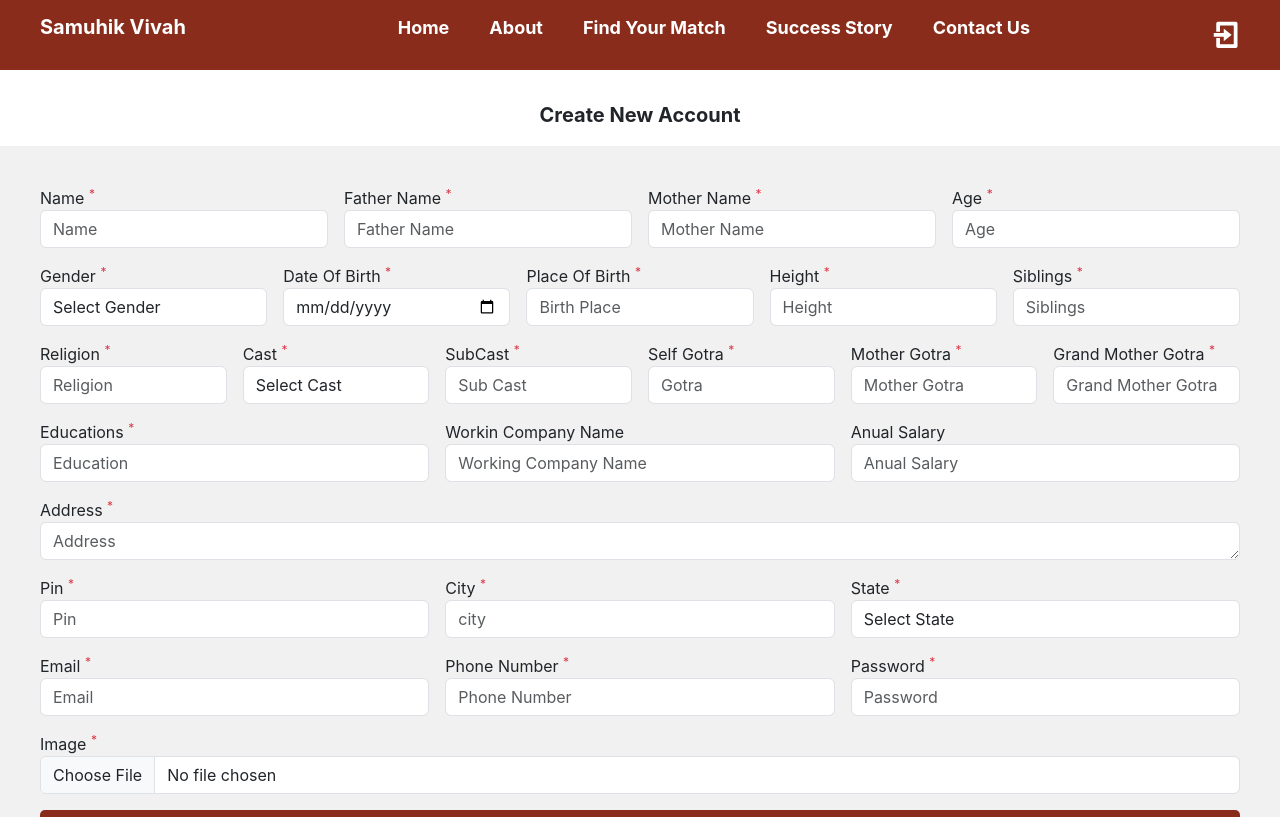
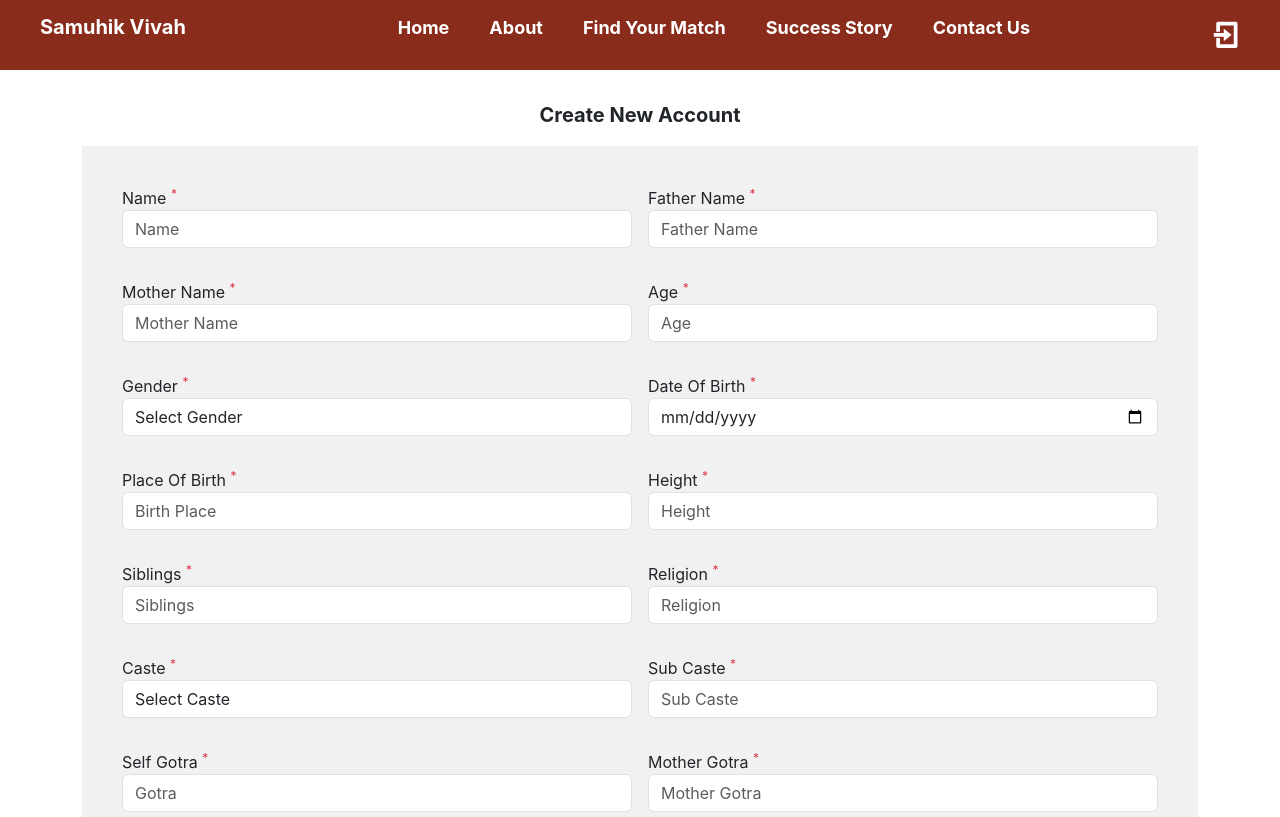
Before and after one commit to Mannumishra/sadi, a React (Create React App) app: page /signup in a window 1280 px wide. Shown: the top 817 px of the page. Built offline with nearby package versions, Linux system fonts and the light colour scheme.

Commit message:
add chnages

```diff
--- a/src/Components/Signup/Signup.jsx
+++ b/src/Components/Signup/Signup.jsx
@@ -92,116 +92,106 @@ const Signup = () => {
   return (
     <>
       <p className='signupheading'>Create New Account</p>
-      <div className="singnup">
+      <div className="container signup">
         <div className="signupform">
           <form action="" onSubmit={postData}>
             <div className="row g-3">
-              <div className="col mb-3">
-                <label htmlFor=""> Name  <span><sup className='text-danger'>*</sup></span></label>
-                <input type="text" name='name' className="form-control" onChange={getInputData} placeholder="Name" required />
+              <div className="col-md-6 mb-3">
+                <label htmlFor="name"> Name <span><sup className="text-danger">*</sup></span></label>
+                <input type="text" name="name" className="form-control" onChange={getInputData} placeholder="Name" required />
               </div>
-              <div className="col mb-3">
-                <label htmlFor="">Father Name <span><sup className='text-danger'>*</sup></span></label>
-                <input type="text" name='fathername' className="form-control" onChange={getInputData} placeholder="Father Name" required />
+              <div className="col-md-6 mb-3">
+                <label htmlFor="fathername">Father Name <span><sup className="text-danger">*</sup></span></label>
+                <input type="text" name="fathername" className="form-control" onChange={getInputData} placeholder="Father Name" required />
               </div>
-              <div className="col mb-3">
-                <label htmlFor="">Mother Name <span><sup className='text-danger'>*</sup></span></label>
-                <input type="text" name='mothername' className="form-control" onChange={getInputData} placeholder="Mother Name" required />
+              <div className="col-md-6 mb-3">
+                <label htmlFor="mothername">Mother Name <span><sup className="text-danger">*</sup></span></label>
+                <input type="text" name="mothername" className="form-control" onChange={getInputData} placeholder="Mother Name" required />
               </div>
-              <div className="col mb-3">
-                <label htmlFor="">Age <span><sup className='text-danger'>*</sup></span></label>
-                <input type="text" name='age' className="form-control" onChange={getInputData} placeholder="Age" required />
+              <div className="col-md-6 mb-3">
+                <label htmlFor="age">Age <span><sup className="text-danger">*</sup></span></label>
+                <input type="text" name="age" className="form-control" onChange={getInputData} placeholder="Age" required />
               </div>
-            </div>
-            <div className="row g-3">
-              <div className="col mb-3">
-                <label htmlFor="">Gender <span><sup className='text-danger'>*</sup></span></label>
-                <select name="gender" id="" className='form-control' onChange={getInputData} required>
-                  <option value="Select gender" >Select Gender</option>
+              <div className="col-md-6 mb-3">
+                <label htmlFor="gender">Gender <span><sup className="text-danger">*</sup></span></label>
+                <select name="gender" className="form-control" onChange={getInputData} required>
+                  <option value="Select gender">Select Gender</option>
                   <option value="Male">Male</option>
                   <option value="Female">Female</option>
                 </select>
               </div>
-              <div className="col mb-3">
-                <label htmlFor="">Date Of Birth <span><sup className='text-danger'>*</sup></span></label>
-                <input type="date" name='dateofbirth' className="form-control" onChange={getInputData} placeholder="DOB" required />
+              <div className="col-md-6 mb-3">
+                <label htmlFor="dateofbirth">Date Of Birth <span><sup className="text-danger">*</sup></span></label>
+                <input type="date" name="dateofbirth" className="form-control" onChange={getInputData} placeholder="DOB" required />
               </div>
-              <div className="col mb-3">
-                <label htmlFor="">Place Of Birth <span><sup className='text-danger'>*</sup></span></label>
-                <input type="text" name='birthplace' className="form-control" onChange={getInputData} placeholder="Birth Place" required />
+              <div className="col-md-6 mb-3">
+                <label htmlFor="birthplace">Place Of Birth <span><sup className="text-danger">*</sup></span></label>
+                <input type="text" name="birthplace" className="form-control" onChange={getInputData} placeholder="Birth Place" required />
               </div>
-              <div className="col mb-3">
-                <label htmlFor="">Height <span><sup className='text-danger'>*</sup></span></label>
-                <input type="text" name='height' className="form-control" onChange={getInputData} placeholder="Height" required />
+              <div className="col-md-6 mb-3">
+                <label htmlFor="height">Height <span><sup className="text-danger">*</sup></span></label>
+                <input type="text" name="height" className="form-control" onChange={getInputData} placeholder="Height" required />
               </div>
-              <div className="col mb-3">
-                <label htmlFor="">Siblings <span><sup className='text-danger'>*</sup></span></label>
-                <input type="text" name='siblings' className="form-control" onChange={getInputData} placeholder="Siblings" required />
+              <div className="col-md-6 mb-3">
+                <label htmlFor="siblings">Siblings <span><sup className="text-danger">*</sup></span></label>
+                <input type="text" name="siblings" className="form-control" onChange={getInputData} placeholder="Siblings" required />
               </div>
-            </div>
-            <div className="row g-3">
-              <div className="col mb-3">
-                <label htmlFor="">Religion <span><sup className='text-danger'>*</sup></span></label>
-                <input type="text" name='religion' className="form-control" onChange={getInputData} placeholder="Religion" required />
+              <div className="col-md-6 mb-3">
+                <label htmlFor="religion">Religion <span><sup className="text-danger">*</sup></span></label>
+                <input type="text" name="religion" className="form-control" onChange={getInputData} placeholder="Religion" required />
               </div>
-              <div className="col mb-3">
-                <label htmlFor="">Cast <span><sup className='text-danger'>*</sup></span></label>
-                <select name="cast" id="" className='form-control' onChange={getInputData} required>
-                  <option value="Select gender" >Select Cast</option>
-                  <option value="Genral">Genral</option>
+              <div className="col-md-6 mb-3">
+                <label htmlFor="cast">Caste <span><sup className="text-danger">*</sup></span></label>
+                <select name="cast" className="form-control" onChange={getInputData} required>
+                  <option value="Select caste">Select Caste</option>
+                  <option value="General">General</option>
                   <option value="OBC">OBC</option>
                   <option value="SC">SC</option>
                   <option value="ST">ST</option>
                 </select>
               </div>
-              <div className="col mb-3">
-                <label htmlFor="">SubCast <span><sup className='text-danger'>*</sup></span></label>
-                <input type="text" name='subcast' className="form-control" onChange={getInputData} placeholder="Sub Cast" required />
+              <div className="col-md-6 mb-3">
+                <label htmlFor="subcast">Sub Caste <span><sup className="text-danger">*</sup></span></label>
+                <input type="text" name="subcast" className="form-control" onChange={getInputData} placeholder="Sub Caste" required />
               </div>
-              <div className="col mb-3">
-                <label htmlFor="">Self Gotra <span><sup className='text-danger'>*</sup></span></label>
-                <input type="text" name='gotra' className="form-control" onChange={getInputData} placeholder="Gotra" required />
+              <div className="col-md-6 mb-3">
+                <label htmlFor="gotra">Self Gotra <span><sup className="text-danger">*</sup></span></label>
+                <input type="text" name="gotra" className="form-control" onChange={getInputData} placeholder="Gotra" required />
               </div>
-              <div className="col mb-3">
-                <label htmlFor="">Mother Gotra <span><sup className='text-danger'>*</sup></span></label>
-                <input type="text" name='mgotra' className="form-control" onChange={getInputData} placeholder="Mother Gotra" required />
+              <div className="col-md-6 mb-3">
+                <label htmlFor="mgotra">Mother Gotra <span><sup className="text-danger">*</sup></span></label>
+                <input type="text" name="mgotra" className="form-control" onChange={getInputData} placeholder="Mother Gotra" required />
               </div>
-              <div className="col mb-3">
-                <label htmlFor="">Grand Mother Gotra <span><sup className='text-danger'>*</sup></span></label>
-                <input type="text" name='ggotra' className="form-control" onChange={getInputData} placeholder="Grand Mother Gotra" required />
+              <div className="col-md-6 mb-3">
+                <label htmlFor="ggotra">Grandmother Gotra <span><sup className="text-danger">*</sup></span></label>
+                <input type="text" name="ggotra" className="form-control" onChange={getInputData} placeholder="Grandmother Gotra" required />
               </div>
-            </div>
-            <div className="row g-3">
-              <div className="col mb-3">
-                <label htmlFor="">Educations <span><sup className='text-danger'>*</sup></span></label>
-                <input type="text" name='education' className="form-control" onChange={getInputData} placeholder="Education" required />
+              <div className="col-md-6 mb-3">
+                <label htmlFor="education">Education <span><sup className="text-danger">*</sup></span></label>
+                <input type="text" name="education" className="form-control" onChange={getInputData} placeholder="Education" required />
               </div>
-              <div className="col mb-3">
-                <label htmlFor="">Workin Company Name</label>
-                <input type="text" name='companyname' className="form-control" onChange={getInputData} placeholder="Working Company Name" />
+              <div className="col-md-6 mb-3">
+                <label htmlFor="companyname">Working Company Name</label>
+                <input type="text" name="companyname" className="form-control" onChange={getInputData} placeholder="Working Company Name" />
               </div>
-              <div className="col mb-3">
-                <label htmlFor="">Anual Salary</label>
-                <input type="text" name='salary' className="form-control" onChange={getInputData} placeholder="Anual Salary" />
+              <div className="col-md-6 mb-3">
+                <label htmlFor="salary">Annual Salary</label>
+                <input type="text" name="salary" className="form-control" onChange={getInputData} placeholder="Annual Salary" />
               </div>
-            </div>
-            <div className="row g-3">
-              <div className="col mb-3">
-                <label htmlFor="">Address <span><sup className='text-danger'>*</sup></span></label>
-                <textarea name="address" id="" onChange={getInputData} className='form-control' rows={1} placeholder='Address' required></textarea>
+              <div className="col-12 mb-3">
+                <label htmlFor="address">Address <span><sup className="text-danger">*</sup></span></label>
+                <textarea name="address" onChange={getInputData} className="form-control" rows={1} placeholder="Address" required></textarea>
               </div>
-            </div>
-            <div className="row g-3">
-              <div className="col mb-3">
-                <label htmlFor="">Pin <span><sup className='text-danger'>*</sup></span></label>
-                <input type="text" name='pin' className="form-control" onChange={getInputData} placeholder="Pin" required />
+              <div className="col-md-6 mb-3">
+                <label htmlFor="pin">Pin <span><sup className="text-danger">*</sup></span></label>
+                <input type="text" name="pin" className="form-control" onChange={getInputData} placeholder="Pin" required />
               </div>
-              <div className="col mb-3">
-                <label htmlFor="">City <span><sup className='text-danger'>*</sup></span></label>
-                <input type="text" name='city' className="form-control" onChange={getInputData} placeholder="city" required />
+              <div className="col-md-6 mb-3">
+                <label htmlFor="city">City <span><sup className="text-danger">*</sup></span></label>
+                <input type="text" name="city" className="form-control" onChange={getInputData} placeholder="City" required />
               </div>
-              <div className="col mb-3">
-                <label htmlFor="state">State <span><sup className='text-danger'>*</sup></span></label>
+              <div className="col-md-6 mb-3">
+                <label htmlFor="state">State <span><sup className="text-danger">*</sup></span></label>
                 <select name="state" id="state" className="form-control" onChange={getInputData} required>
                   <option value="">Select State</option>
                   <option value="Andhra Pradesh">Andhra Pradesh</option>
@@ -241,35 +231,30 @@ const Signup = () => {
                   <option value="Puducherry">Puducherry</option>
                 </select>
               </div>
-
-            </div>
-            <div className="row g-3">
-              <div className="col mb-3">
-                <label htmlFor="">Email <span><sup className='text-danger'>*</sup></span></label>
-                <input type="email" name='email' className="form-control" onChange={getInputData} placeholder="Email" required />
+              <div className="col-md-6 mb-3">
+                <label htmlFor="email">Email <span><sup className="text-danger">*</sup></span></label>
+                <input type="email" name="email" className="form-control" onChange={getInputData} placeholder="Email" required />
               </div>
-              <div className="col mb-3">
-                <label htmlFor="">Phone Number <span><sup className='text-danger'>*</sup></span></label>
-                <input type="text" name='phone' className="form-control" onChange={getInputData} placeholder="Phone Number" required />
+              <div className="col-md-6 mb-3">
+                <label htmlFor="phone">Phone Number <span><sup className="text-danger">*</sup></span></label>
+                <input type="text" name="phone" className="form-control" onChange={getInputData} placeholder="Phone Number" required />
               </div>
-              <div className="col mb-3">
-                <label htmlFor="">Password <span><sup className='text-danger'>*</sup></span></label>
-                <input type="password" name='password' className="form-control" onChange={getInputData} placeholder="Password" required />
+              <div className="col-md-6 mb-3">
+                <label htmlFor="password">Password <span><sup className="text-danger">*</sup></span></label>
+                <input type="password" name="password" className="form-control" onChange={getInputData} placeholder="Password" required />
               </div>
-            </div>
-            <div className="row g-3">
-              <div className="col mb-3">
-                <label htmlFor="">Image <span><sup className='text-danger'>*</sup></span></label>
-                <input type="file" name='image' className="form-control" onChange={getFileData} placeholder="Image" required />
+              <div className="col-12 mb-3">
+                <label htmlFor="image">Image <span><sup className="text-danger">*</sup></span></label>
+                <input type="file" name="image" className="form-control" onChange={getFileData} placeholder="Image" required />
               </div>
-            </div>
-            <div className="mb-3">
-              <button>Sign Up</button>
+              <div className="col-12 mb-3">
+                <button >Sign Up</button>
+              </div>
             </div>
           </form>
         </div>
+      </div>
 
-      </div>
     </>
   )
 }
```
Also changed, not shown: src/Components/Login/Login.css (+9 -0 lines).
